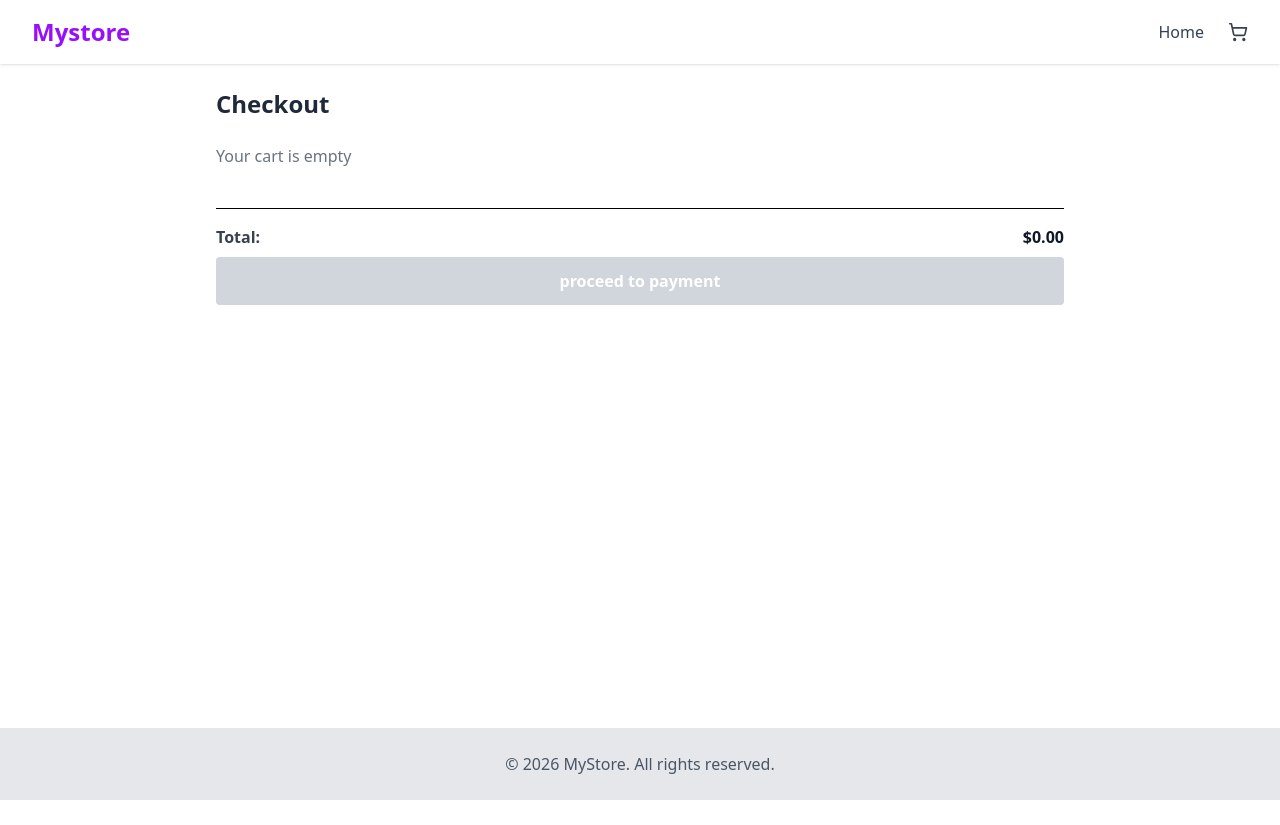
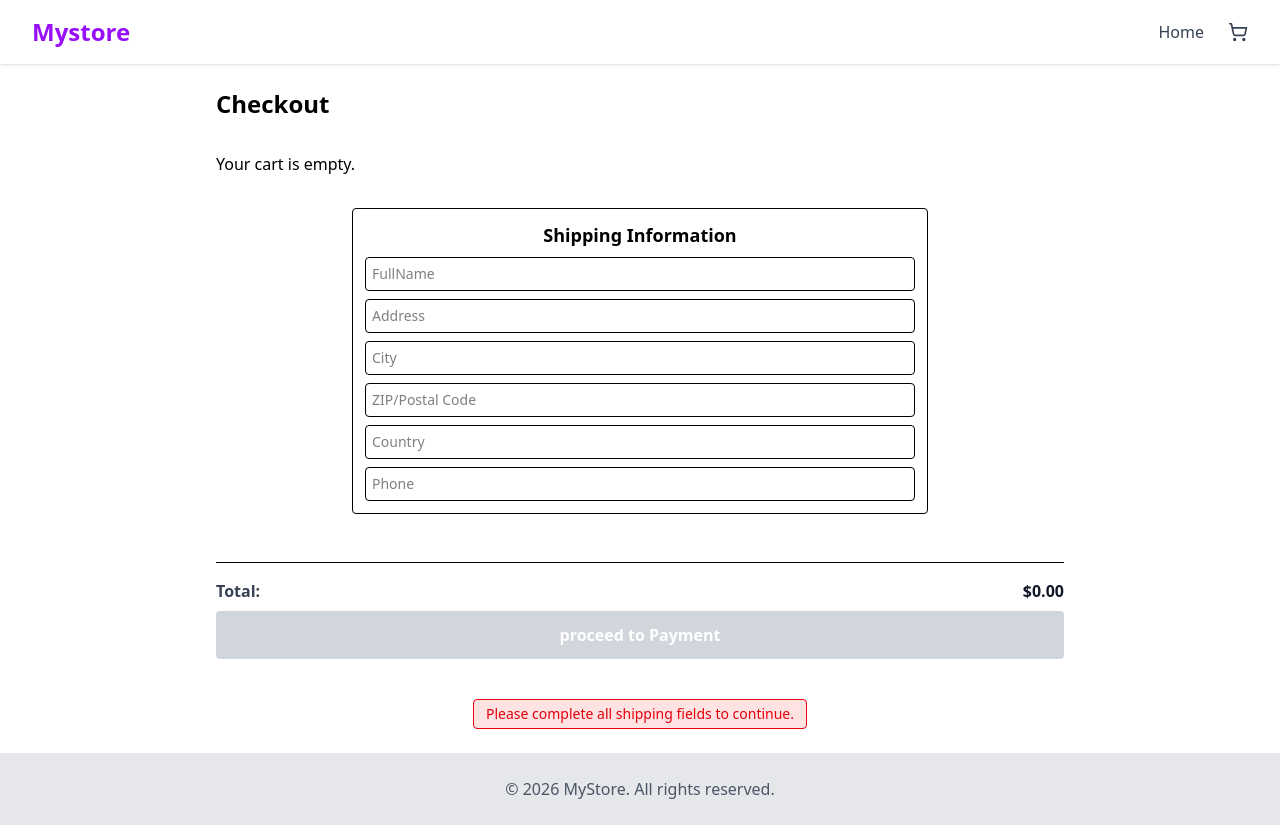
Before and after one commit to Talesoftoba/E-commerceTS, a React (Vite) app: page /checkout in a window 1280 px wide. Before the commit the page ends 800 px from the top, so only its background shows below. Built offline with nearby package versions, Linux system fonts and the light colour scheme.

Commit message:
payemtinfo

```diff
--- a/package.json
+++ b/package.json
@@ -14,6 +14,7 @@
     "lucide-react": "^0.562.0",
     "react": "^19.2.0",
     "react-dom": "^19.2.0",
+    "react-hot-toast": "^2.6.0",
     "react-router-dom": "^7.12.0"
   },
   "devDependencies": {
--- a/src/App.tsx
+++ b/src/App.tsx
@@ -8,6 +8,8 @@ import { Container } from "./components/layout/Container";
 import { Checkout } from "./pages/Checkout";
 import { ProductDetails } from "./pages/ProductDetails";
 import { Layout } from "./components/layout/Layout";
+import { Payment } from "./pages/Payment";
+import { Confirmation } from "./pages/Confirmation";
 
 
 function AppContent() {
@@ -41,6 +43,8 @@ function AppContent() {
     <Route path="/" element={<Home/>}/>
     <Route path="/product/:id" element={<ProductDetails/>}/>
     <Route path="/checkout" element={<Checkout/>}/>
+    <Route path="/payment" element={<Payment/>}/>
+    <Route path="/confirmation" element={<Confirmation/>}/>
 </Routes>
 </Container>
       </Layout>
--- a/src/components/cart/CartSummary.tsx
+++ b/src/components/cart/CartSummary.tsx
@@ -3,7 +3,8 @@ import { useCart } from "../../hooks/useCart";
 type CartSummaryProps={
     buttonLabel?:string;
     onClicks?:()=>void;
-    hideButton?:boolean
+    hideButton?:boolean;
+    disabled?:boolean;
 }
 
 
@@ -11,13 +12,14 @@ export const CartSummary =({
     buttonLabel="Proceed to checkout",
     onClicks,
     hideButton=false,
+    disabled=false
 }:CartSummaryProps)=>{
     const {cartItems} = useCart();
 
     const totalPrice = cartItems.reduce((sum,item)=>
          sum + item.price * item.quantity,0 );
 
-    const isDisabled = cartItems.length===0;
+    const isDisabled = cartItems.length===0 || disabled;
 
     return(
         <div className="border-t pt-4 mt-4">
--- a/src/pages/Checkout.tsx
+++ b/src/pages/Checkout.tsx
@@ -1,29 +1,76 @@
 import { useCart } from "../hooks/useCart";
 import { CartItemRow } from "../components/cart/CartItemRow";
 import { CartSummary } from "../components/cart/CartSummary";
+import { useNavigate } from "react-router-dom";
 
+import { useState } from "react";
 
 export const Checkout =()=>{
     const {cartItems} = useCart();
+    const navigate = useNavigate();
+
+    const [shippingInfo, setShippingInfo]=useState ({
+        fullName:"",
+        address:"",
+        city:"",
+        zip:"",
+        country:"",
+        phone:"",
+    });
+
+
+         const isShippingValid = Object.values(shippingInfo).every(
+            val => val.trim() !==""
+         );
+
+         const handleChange=(e:React.ChangeEvent<HTMLInputElement>)=>{
+            setShippingInfo({
+                   ...shippingInfo,
+                   [e.target.name]:e.target.value
+            });
+         };
 
     return(
-        <div className="max-w-4xl mx-auto p-6 flex flex-col gap-6">
-            <h1 className="text-2xl font-bold text-gray-800">Checkout</h1>
+        <div className="max-w-4xl mx-auto p-6 flex flex-col gap-8">
+            <h1 className="text-2xl font-bold">Checkout</h1>
 
-            <div className="flex flex-col gap-4">
+            <section className="flex flex-col gap-4">
                 {cartItems.length===0 ? (
-                    <p className="text-gray-500">Your cart is empty</p>
+                    <p>Your cart is empty.</p>
                 ) : (
-                    cartItems.map((item)=>
-                    <CartItemRow key={item.id} item={item}/>)
-                )
-                }
+                cartItems.map((item)=>
+                 <CartItemRow key={item.id} item={item}/>)
+                )}
+            </section>
 
-            </div>
-            <CartSummary
-            buttonLabel="proceed to payment"
-            />
+            <section className="border p-3 rounded flex flex-col gap-2 max-w-xl w-full mx-auto">
+                <h2 className="font-semibold text-lg text-center">Shipping Information</h2>
+                {["fullName", "address", "city", "zip" ,"country", "phone"].map((field)=>(
+                    <input
+                    key={field}
+                    type="text"
+                    name={field}
+                    placeholder={field==="zip"?"ZIP/Postal Code" : field.charAt(0).toUpperCase()+ field.slice(1)}
+                    value={shippingInfo[field as keyof typeof shippingInfo]}
+                    onChange={handleChange}
+                    className="p-1.5 border rounded text-sm w-full focus:ring-1 focus:ring-purple-500"
+                    />
+                ))}
+            </section>
+
+               <CartSummary
+               buttonLabel="proceed to Payment"
+               disabled={!isShippingValid}
+               onClicks={()=>navigate("/payment")}
+               />
+               {!isShippingValid &&(
+                <p className="text-sm text-red-600 mt-2 px-3 py-1 bg-red-100
+                border boder-red-200 rounded text-center max-w-md mx-auto">
+                      Please complete all shipping fields to continue.
+                </p>
+               )
+               }
+
         </div>
     );
-
 };
--- /dev/null
+++ b/src/pages/Confirmation.tsx
@@ -0,0 +1,7 @@
+
+
+export const Confirmation =()=>{
+    return(
+        <div></div>
+    )
+}
--- /dev/null
+++ b/src/pages/Payment.tsx
@@ -0,0 +1,54 @@
+import { useNavigate } from "react-router-dom";
+import { useCart } from "../hooks/useCart";
+import toast from "react-hot-toast";
+import { useState } from "react";
+
+export const Payment=()=>{
+ const {cartItems} = useCart();
+ const navigate = useNavigate();
+ const [isPaying, setIspaying] = useState(false);
+
+ const totalPrice = cartItems.reduce(
+    (sum,item) => sum + item.price * item.quantity, 0
+ );
+
+ const handlePayment = async()=>{
+    try{
+        setIspaying(true);
+        await new Promise((resolve)=>setTimeout(resolve,1500));
+
+        navigate("/confirmation")
+    } catch(error){
+        toast.error("Payment failed, Please try again");
+    } finally{
+        setIspaying(false);
+    }
+ }
+
+    return(
+       <div className="max-w-md mx-auto p-6 flex flex-col gap-6">
+        <h1 className="text-2xl font-bold">Payment</h1>
+
+        <div className="border rounded p-4 flex justify-between">
+            <span>Total Amount</span>
+            <span className="font-bold">${totalPrice.toFixed(2)}</span>
+        </div>
+
+        <div className="border rounded p-4">
+            <label className="flex items-center gap-2">
+            <input type="radio" checked readOnly/>
+            <span>Card Payment</span>
+            </label>
+        </div>
+        <button
+        disabled={isPaying || cartItems.length===0}
+        onClick={handlePayment}
+        className="w-full bg-purple-600 text-white font-bold py-3 rounded"
+        >
+         {isPaying ? "processing..." : "Pay Now"}
+        </button>
+
+       </div>
+    );
+
+};
```
Also changed, not shown: 1 other file (tests, documents, lock files or other folders).
